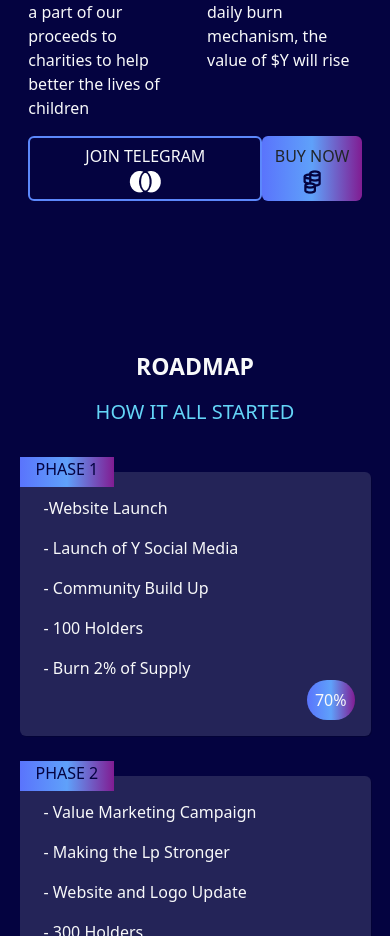
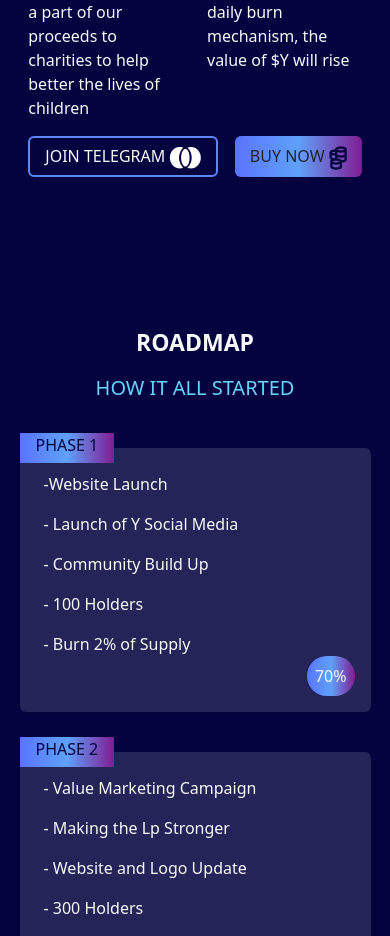
Before and after one commit to EniolaOpakunle/Y-INNOVATION, a React (Vite) app: page / in a window 390 px wide. Shown: the part 2502-3438 px from the top of the page. Built offline with nearby package versions, Linux system fonts and the light colour scheme.

Commit message:
mobile responsiveness

```diff
--- a/src/App.css
+++ b/src/App.css
@@ -175,7 +175,7 @@ nav li a{
   border-top: thin solid rgba(2, 64, 184, 1);
 }
 
-@media (max-width: 415px){
+@media (min-width: 375px){
   .size{
     width: 90% !important;
     margin: auto;
@@ -292,6 +292,12 @@ nav li a{
   .about .div2{
     padding: 0 !important;
   }
+  .about .btn-div{
+    justify-content: space-between;
+  }
+  .about .btn1, .about .button1{
+    padding: 6px 15px 6px 15px !important;
+  }
   .about .button1{
     margin: 0 !important ;
   }
@@ -390,3 +396,16 @@ nav li a{
     border-top: thin solid rgba(2, 64, 184, 1);
   }
 }
+
+@media (max-width: 375px){
+  .navbar-toggler{
+    margin-left: -20px;
+    margin-top: -10px;
+  }
+  .nav-btn{
+    padding: 6px 25px 6px 25px !important;
+  }
+  .nav-buttons p{
+    /* margin: 0 !important; */
+  }
+}
```
